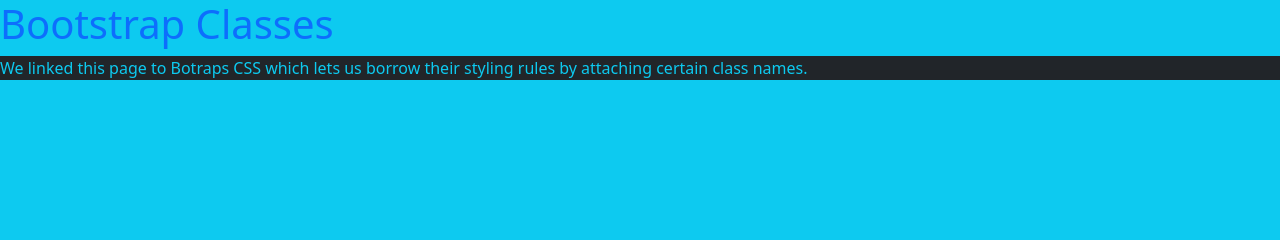
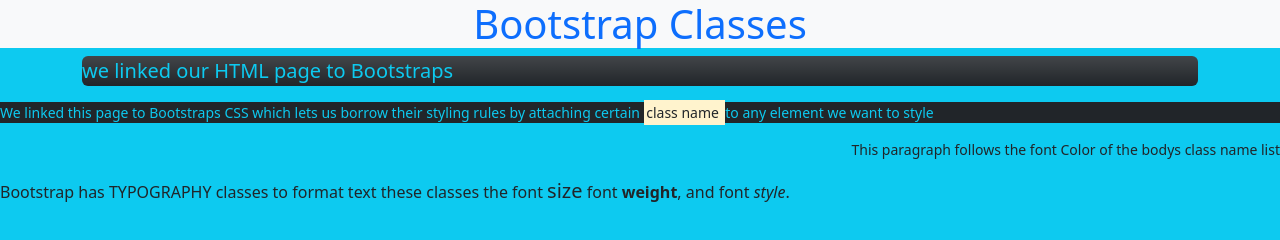
Before and after one commit to Alynp2029/CS1-unit-Notes, a plain HTML site: page index.html in a window 1280 px wide. Drawn offline with nearby package versions, Linux system fonts and the light colour scheme.

Commit message:
did more notes on bootsrap

```diff
--- a/index.html
+++ b/index.html
@@ -13,9 +13,28 @@
 </head>
 
 <body class="bg-info ">
-  <h1 class="display-6 text-primary">Bootstrap Classes</h1>
 
-  <p class="text-info bg-dark"> We linked this page to Botraps CSS which lets us borrow their styling rules by attaching certain class names.</p>
+  <div class="container-fluid bg-light">
+
+    <h1 class="display-6 text-primary text-center">Bootstrap Classes</h1>
+
+  </div>
+
+
+  <div class="container">
+
+    <p class="text-info bg-dark bg-gradient lead rounded">we linked our HTML page to Bootstraps </p>
+
+  </div>
+
+  <p class="text-info bg-dark small"> We linked this page to Bootstraps CSS which lets us borrow their styling rules by attaching certain <span class="mark">class name </span>to any element we want to style</p>
+
+  <p class="small text-end"> This paragraph follows the font Color of the bodys class name list</p>
+
+  <p> Bootstrap has TYPOGRAPHY classes to format text these classes the font <span class="fs-5">size</span> font <span class="fw-bold">weight</span>, and font <span class="fst-italic">style</span>. </p>
+
+
+
 
 
 
```
